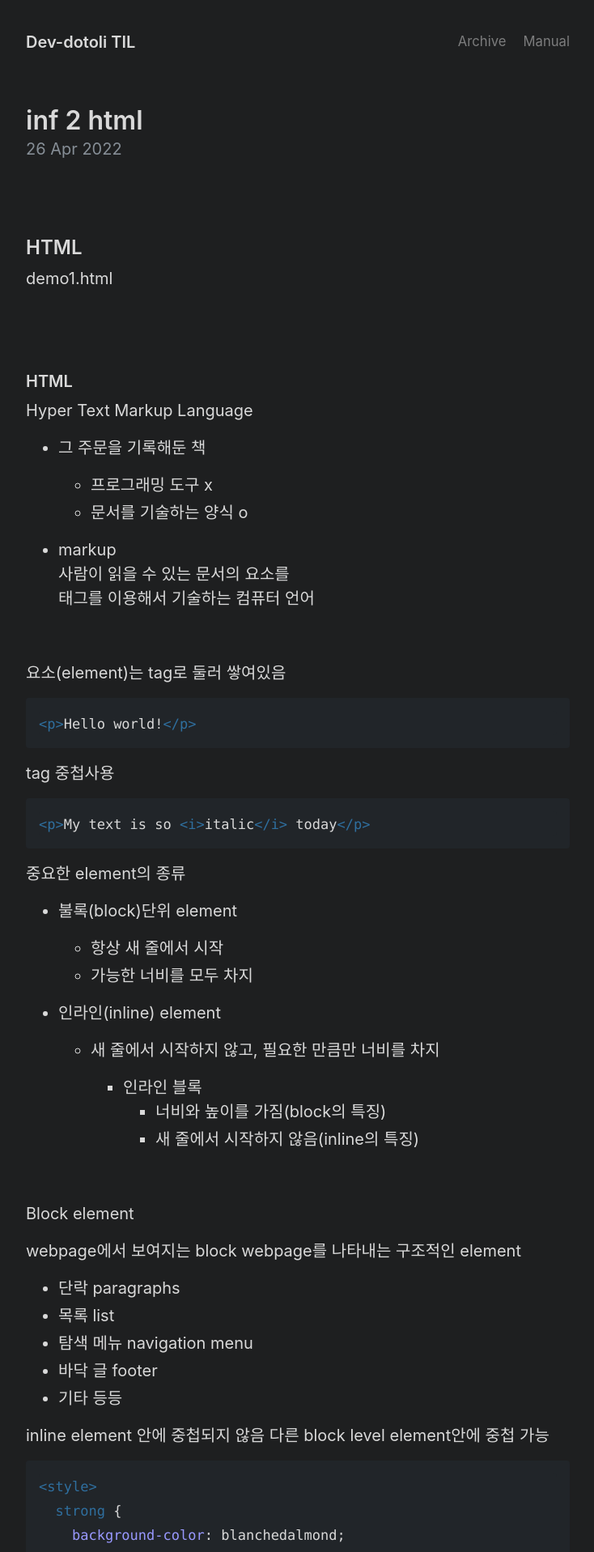
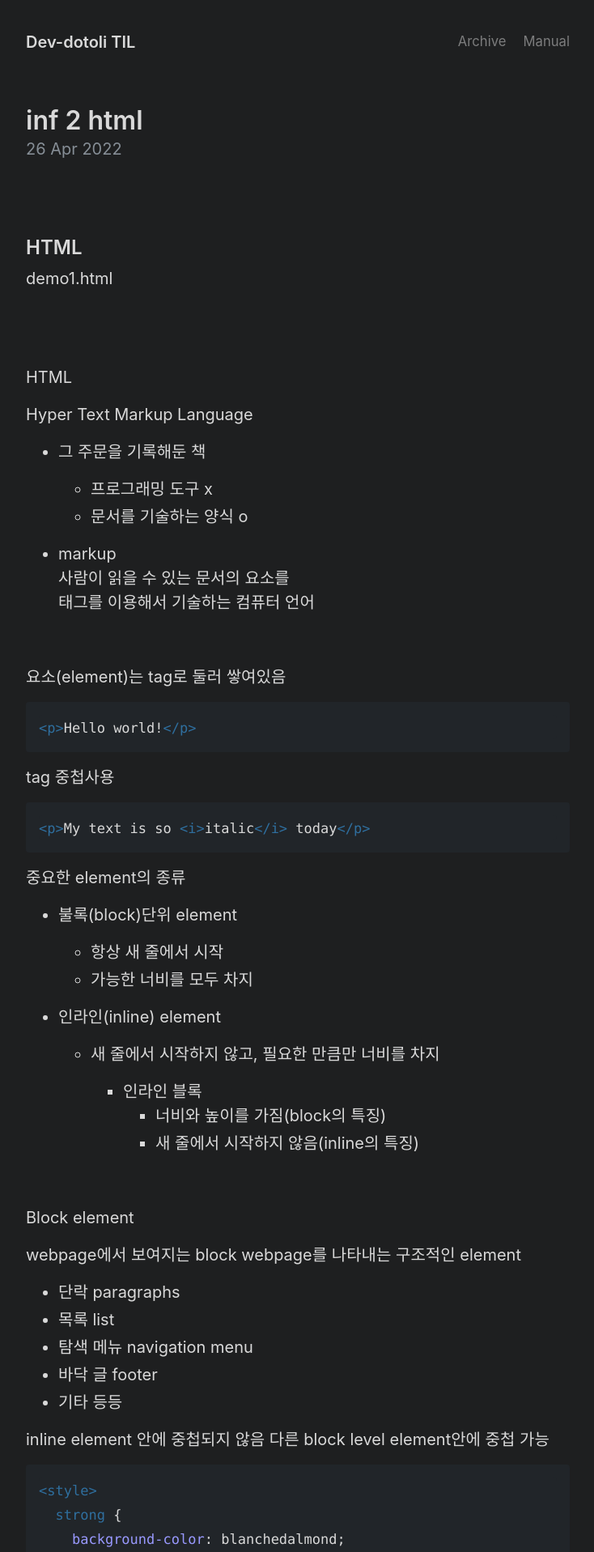
Before and after one commit to Dev-Dotoli/dev-dotoli.github.com, a Jekyll site: the page built from _posts/2022-04-26-inf-2-html.md, in a window 1280 px wide. Shown: the top 1917 px of the page at 81% size, without its empty margins (272-1006 px from the left). Built offline with Jekyll 4.4.1, drawn with Linux system fonts in a browser that asks for light colours.

```diff
--- a/_posts/2022-04-26-inf-2-html.md
+++ b/_posts/2022-04-26-inf-2-html.md
@@ -11,7 +11,7 @@ demo1.html
 
 <br><br>
 
-### HTML
+HTML
 
 Hyper Text Markup Language
 
```
